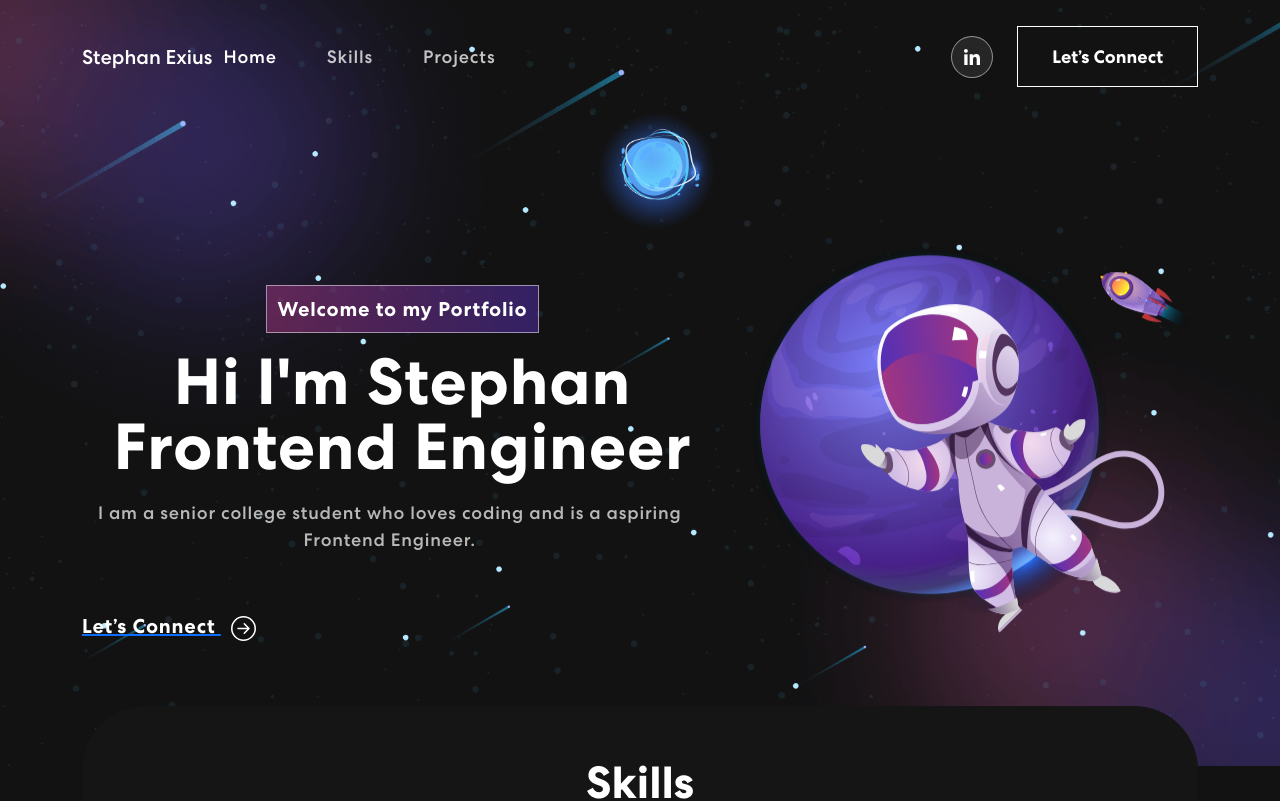
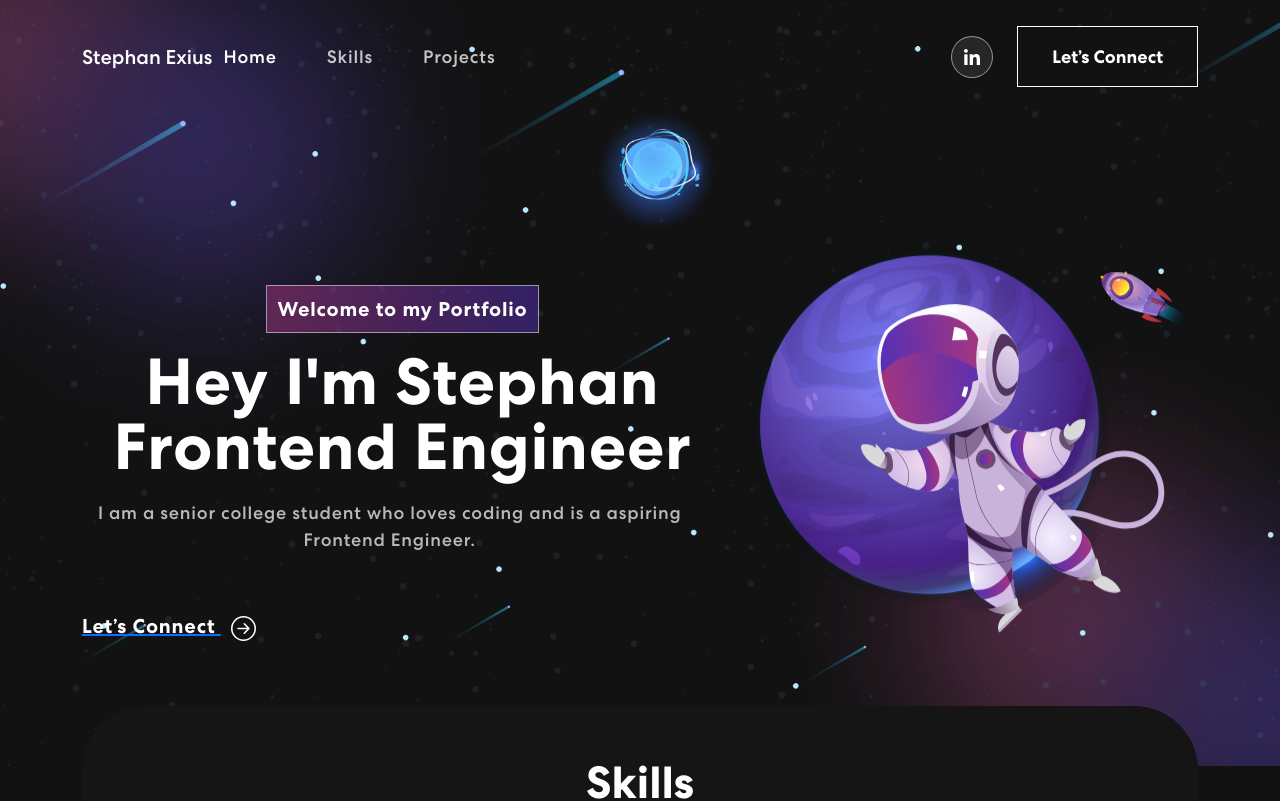
Before and after one commit to StephXius/stephan-exius-portfolio-website, a React (Create React App) app: page / in a window 1280 px wide. Shown: the top 801 px of the page. Built offline with nearby package versions, Linux system fonts and the light colour scheme.

Commit message:
updated banner

```diff
--- a/src/components/Banner.js
+++ b/src/components/Banner.js
@@ -56,7 +56,7 @@ export const Banner = () => {
                         {({ isVisible }) =>
                             <div className={isVisible ? "animate__animated animate__fadeIn" : ''}>
                                 <span className='tagline'>Welcome to my Portfolio</span>
-                                <h1>{`Hi I'm Stephan `}<span className='wrap'>{text}</span></h1>
+                                <h1>{`Hey I'm Stephan `}<span className='wrap'>{text}</span></h1>
                                 <p>I am a senior college student who loves coding and is a aspiring Frontend Engineer.</p>
                                 <HashLink to='#connect'>
                 <button><span>Let’s Connect <ArrowRightCircle size={25}/></span></button>
```
